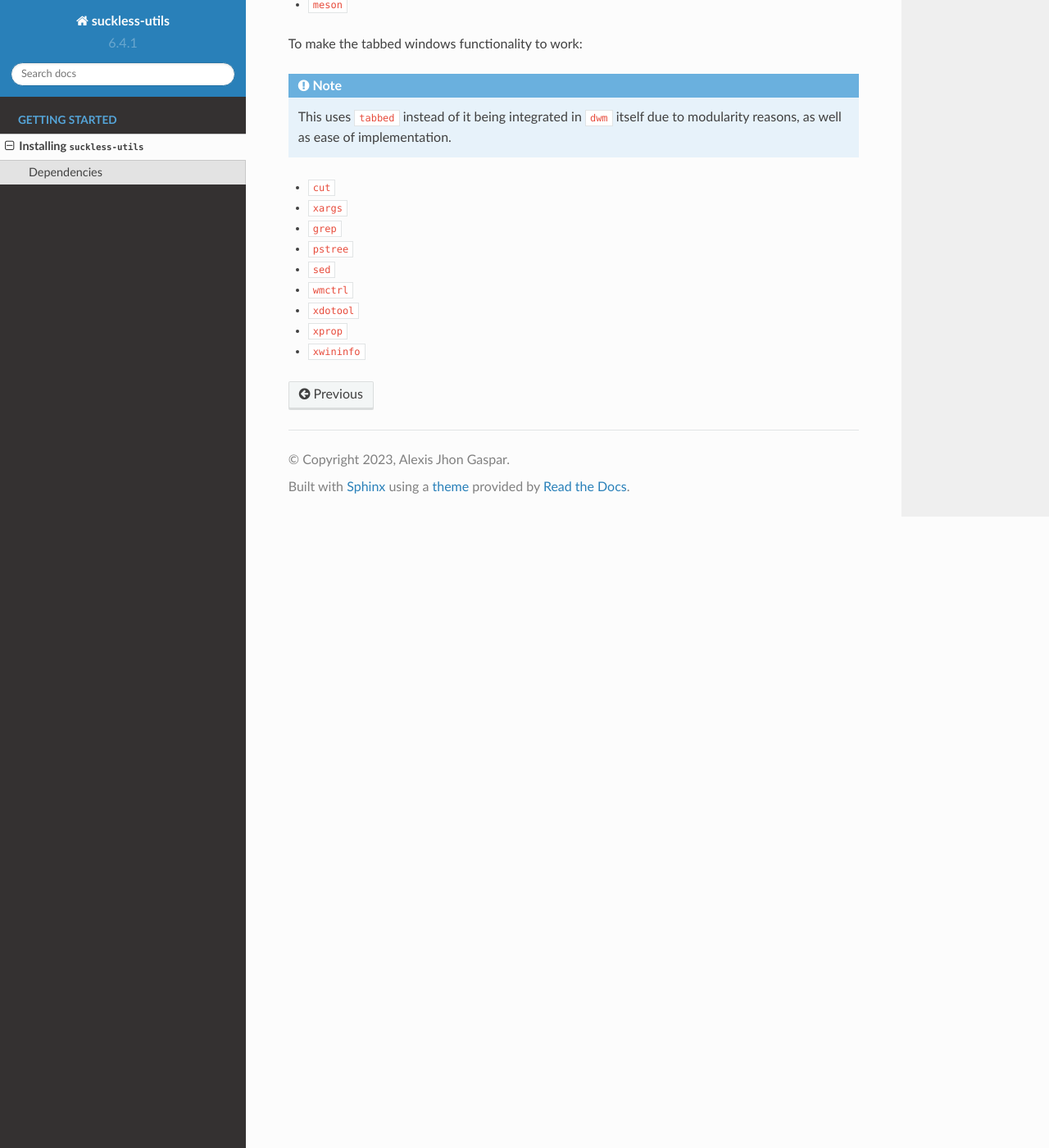
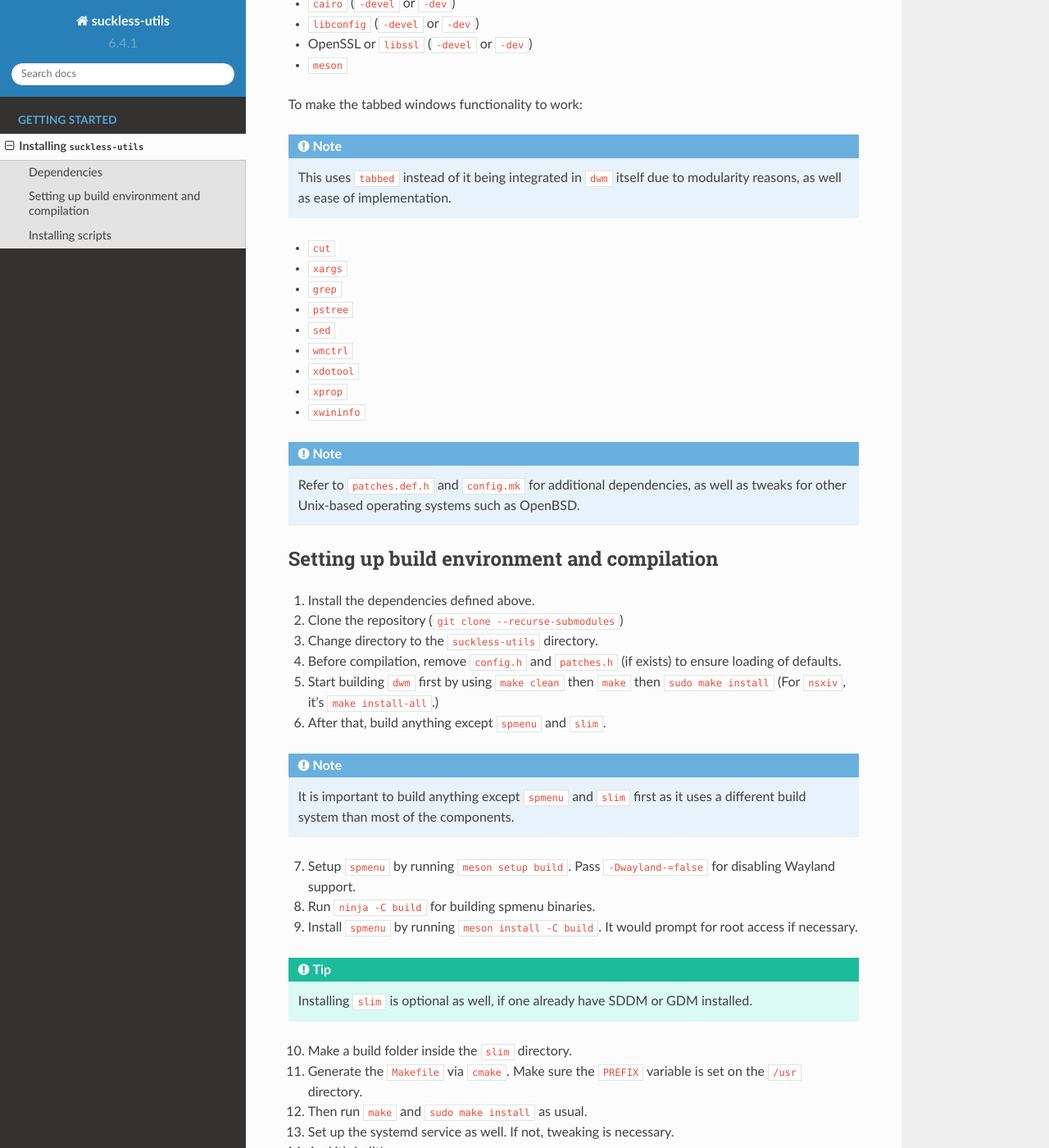
Before and after one commit to Lucas-mother3/suckless-utils-docs, a Sphinx documentation site: the page built from docs/source/start/install.rst, in a window 1280 px wide and 1400 px high, scrolled down 1825 px. Shown: the whole window at 82% size. Built offline with Sphinx 7.4.7 and the Read the Docs theme 2.0.0, drawn with Linux system fonts in a browser that asks for light colours; pages that are not in the unit, such as notebooks, are missing from menus; some of the changed text lies outside the part shown.

Commit message:
Finishing install.rst

```diff
--- a/docs/source/start/install.rst
+++ b/docs/source/start/install.rst
@@ -12,6 +12,7 @@
 ------------
 Before installing all components, we need the dependencies:
 
+- ``git``
 - ``xorg`` (including drivers of course)
 - ``base-devel`` (or ``build-essential``/``s``)
 - ``libX11`` (``-devel`` or ``-dev``)
@@ -33,6 +34,7 @@
 - ``libexif`` (``-devel`` or ``-dev``) (for ``nsxiv``)
 - ``jq`` (for handling eww notifications, as well for the ``adelle-theme`` script.)
 - ``pamixer`` (for the media related scripts.)
+- ``nemo`` (for handling desktop icons, though other file managers with similar functionality could be used.)
 
 In addition, if you use the Termux application for Android, you must **also** install these:
 
@@ -54,9 +56,9 @@
 
 For installing ``spmenu``:
 
-.. note::
+.. tip::
   You probably don't need the Wayland libraries as well, you could build ``spmenu`` with only X11
-  by running ``meson setup build -Dwayland=false``.
+  by running ``meson setup build -Dwayland-=false``.
 
 - ``wayland-client`` (``-devel`` or ``-dev``, for Wayland support)
 - ``wayland-scanner`` (``-devel`` or ``-dev``, for Wayland support)
@@ -83,3 +85,67 @@
 - ``xdotool``
 - ``xprop``
 - ``xwininfo``
+
+.. note::
+  Refer to ``patches.def.h`` and ``config.mk`` for additional dependencies, as well as tweaks for other Unix-based operating systems such as OpenBSD.
+
+
+Setting up build environment and compilation
+--------------------------------------------
+1. Install the dependencies defined above.
+2. Clone the repository (``git clone --recurse-submodules``)
+3. Change directory to the ``suckless-utils`` directory.
+4. Before compilation, remove ``config.h`` and ``patches.h`` (if exists) to ensure loading of defaults.
+5. Start building ``dwm`` first by using ``make clean`` then ``make`` then ``sudo make install`` (For ``nsxiv``, it's ``make install-all``.)
+6. After that, build anything except ``spmenu`` and ``slim``.
+
+.. note::
+  It is important to build anything except ``spmenu`` and ``slim``
+  first as it uses a different build system than most of the components.
+
+7. Setup ``spmenu`` by running ``meson setup build``. Pass ``-Dwayland-=false`` for disabling Wayland support.
+8. Run ``ninja -C build`` for building spmenu binaries.
+9. Install ``spmenu`` by running ``meson install -C build``. It would prompt for root access if necessary.
+
+.. tip::
+  Installing ``slim`` is optional as well, if one already have SDDM or GDM installed.
+
+10. Make a build folder inside the ``slim`` directory.
+11. Generate the ``Makefile`` via ``cmake``. Make sure the ``PREFIX`` variable is set on the ``/usr`` directory.
+12. Then run ``make`` and ``sudo make install`` as usual.
+13. Set up the systemd service as well. If not, tweaking is necessary.
+14. And it's built!
+
+Installing scripts
+------------------
+The suite also utilize a lot of scripts as well. For example, ``layoutmenu`` handles setting layouts easily in ``dwm``.
+
+Installing most scripts are just as easy as copying and pasting it to ``$PATH`` and ``chmod``ing if neccessary.
+
+.. note::
+  It is recommended to have ``$HOME/.local/bin`` in the ``$PATH`` variable to avoid conflicts.
+
+Installing some scripts however might need some effort to install. For example, ``adelle-theme`` needs ``wget``, ``tabb`` needs the same dependencies as enabling tabbed window functionality, and the ``quoter`` script needs ``messages.txt`` to be placed on $HOME.
+
+Some are reliant to ``jgmenu``, notably ``shutdown`` and ``layoutmenu``.
+
+In ``spmenu`` some actually needs to be compiled manually. Here's the dependencies for some:
+
+``clipmenu-spmenu`` dependencies:
+- ``xsel``
+- ``clipnotify``
+
+``screenshot-spmenu`` dependencies:
+- ``curl``
+- ``xclip`` (X11)
+- ``maim`` (X11)
+- ``wayshot`` (Wayland)
+- ``wl-clipboard`` (Wayland)
+- ``slurp`` (Wayland)
+
+``wallpaper-spmenu`` dependencies:
+- ``xwallpaper``
+
+Scripts are also necessary to make ``dwmblocks-async`` working, as well as the complete ``eww`` functionality.
+
+Congratulations! You just installed the suite! But hold your horses, we need some more set up, especially with the configuration files.
```
